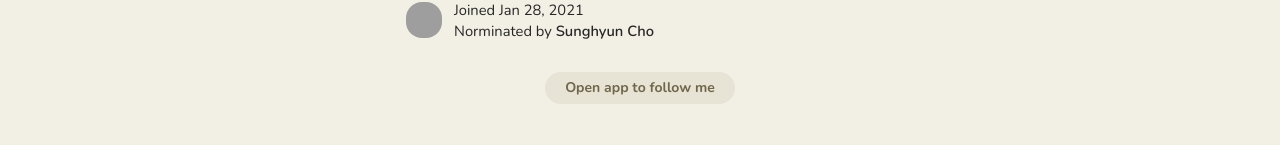
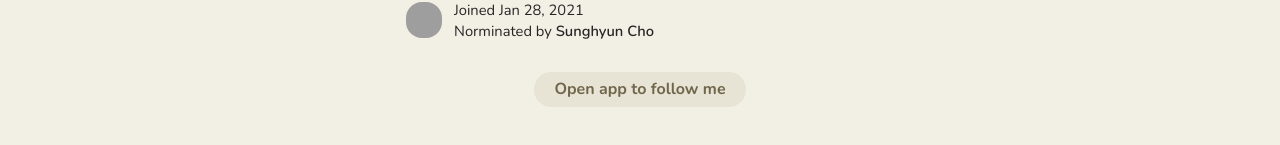
Before and after one commit to junhoyeo/clubhouse-profile, a Next.js app: page / in a window 1280 px wide. Shown: the part 639-784 px from the top of the page. Built offline with nearby package versions, Linux system fonts and the light colour scheme; grey boxes are pictures that could not be loaded.

Commit message:
🦄 feat: open clubhouse app with username in clipboard

```diff
--- a/components/AppButton.tsx
+++ b/components/AppButton.tsx
@@ -1,19 +1,18 @@
 import React from 'react';
 import styled, { css } from 'styled-components';
 
-import { useIsMobile } from '../utils/useIsMobile';
-
 interface AppButtonProps extends React.HTMLAttributes<HTMLButtonElement> {
   title: string;
+  isMobile: boolean;
 }
 
-const AppButton: React.FC<AppButtonProps> = ({ title, ...props }) => {
-  const [isMobile] = useIsMobile();
-
+const AppButton: React.FC<AppButtonProps> = ({ title, isMobile, ...props }) => {
   return (
-    <Button isMobile={isMobile} {...props}>
-      {title}
-    </Button>
+    <>
+      <Button isMobile={isMobile} {...props}>
+        {title}
+      </Button>
+    </>
   );
 };
 
@@ -31,12 +30,13 @@ const Button = styled.button<ButtonProps>`
   background-color: #e7e3d5;
   border-radius: 9999px;
   color: #70664b;
-  font-size: 0.875rem;
+  font-size: 16px;
   font-weight: 700;
 
   ${({ isMobile }) =>
     isMobile &&
     css`
       background-color: #00a646;
+      color: white;
     `};
 `;
--- a/components/Message.tsx
+++ b/components/Message.tsx
@@ -108,6 +108,7 @@ const Button = styled.button<ButtonProps>`
   padding: 8px 10px;
   flex: 1;
   border-radius: 36px;
+  font-size: 16px;
   font-weight: bold;
   cursor: pointer;
 
--- a/pages/index.tsx
+++ b/pages/index.tsx
@@ -9,6 +9,8 @@ import Message, { MessageProps } from '../components/Message';
 import ServiceWrapper from '../components/ServiceWrapper';
 import { avatarTouchMessage } from '../utils/avatarTouchMessage';
 import { openURL } from '../utils/openURL';
+import { useIsMobile } from '../utils/useIsMobile';
+import { copyToClipboard } from '../utils/copyToClipboard';
 
 interface Social {
   name: string;
@@ -17,6 +19,7 @@ interface Social {
 }
 
 const Home = () => {
+  const [isMobile] = useIsMobile();
   const [isMessageShown, setMessageShown] = useState<boolean>(false);
   const [message, setMessage] = useState<MessageProps>({
     title: '',
@@ -86,6 +89,46 @@ const Home = () => {
       key: 'twitter',
     });
 
+  const onClickAppButton = () => {
+    setMessageShown(false);
+    if (!isMobile) {
+      setTimeout(() => {
+        setMessage({
+          title: '🥲 This only works in iOS devices for now!',
+          error: true,
+        });
+        setMessageShown(true);
+        setTimeout(() => setMessageShown(false), 2500);
+      }, 100);
+      return;
+    }
+
+    const script = document.createElement('script');
+
+    script.onload = () => {
+      copyToClipboard(profile.username);
+      setMessage({
+        title: '✅ Copied my username to your clipboard!',
+      });
+      setMessageShown(true);
+      setInterval(() => {
+        document.location.href = 'clubhouse://';
+      }, 500);
+    };
+    script.onerror = () => {
+      setMessageShown(false);
+      setMessage({
+        title: '😰 Failed to open Clubhouse app',
+        error: true,
+      });
+      setMessageShown(true);
+      setTimeout(() => setMessageShown(false), 2500);
+    };
+    script.setAttribute('src', 'clubhouse://');
+
+    document.getElementsByTagName('head')[0].appendChild(script);
+  };
+
   return (
     <ServiceWrapper>
       <Wrapper>
@@ -127,7 +170,11 @@ const Home = () => {
             </NorminationText>
           </NorminationInformation>
         </NorminationContainer>
-        <OpenAppButton title="Open app to follow me" />
+        <OpenAppButton
+          isMobile={isMobile}
+          title="Open app to follow me"
+          onClick={onClickAppButton}
+        />
       </Wrapper>
       <Message isMessageShown={isMessageShown} {...message} />
     </ServiceWrapper>
--- /dev/null
+++ b/utils/copyToClipboard.ts
@@ -0,0 +1,8 @@
+export const copyToClipboard = (message: string) => {
+  const input = document.createElement('input');
+  input.value = message;
+  document.body.appendChild(input);
+  input.select();
+  document.execCommand('copy');
+  input.remove();
+};
--- a/utils/useIsMobile.ts
+++ b/utils/useIsMobile.ts
@@ -5,7 +5,8 @@ export const useIsMobile = (): [boolean, Dispatch<SetStateAction<boolean>>] => {
   const [value, setValue] = useState<boolean>(false);
 
   useEffect(
-    () => setValue(isMobile(window.navigator).any), //
+    // Only iOS for now
+    () => setValue(isMobile(window.navigator).apple.device), //
     [],
   );
 
```
